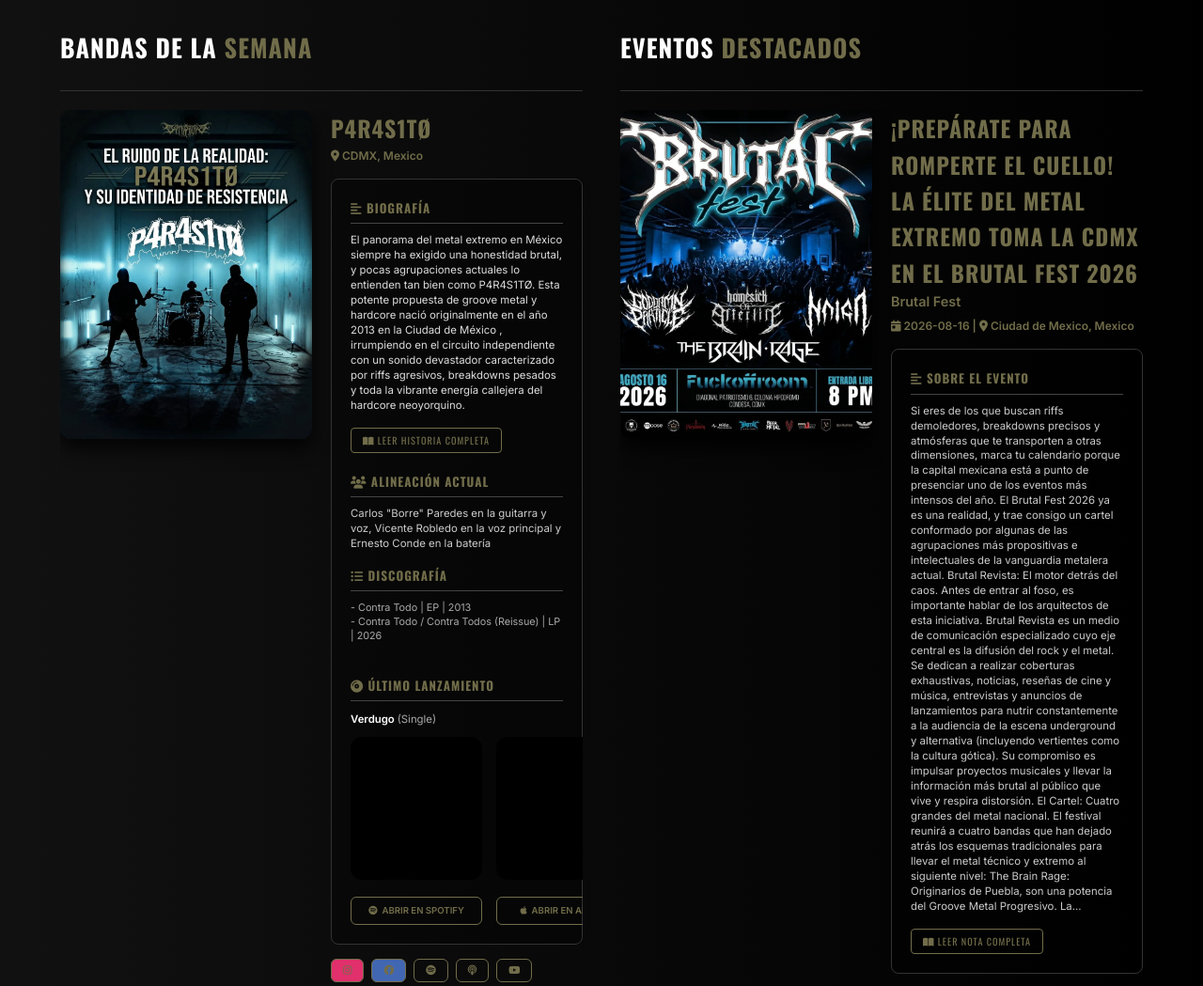
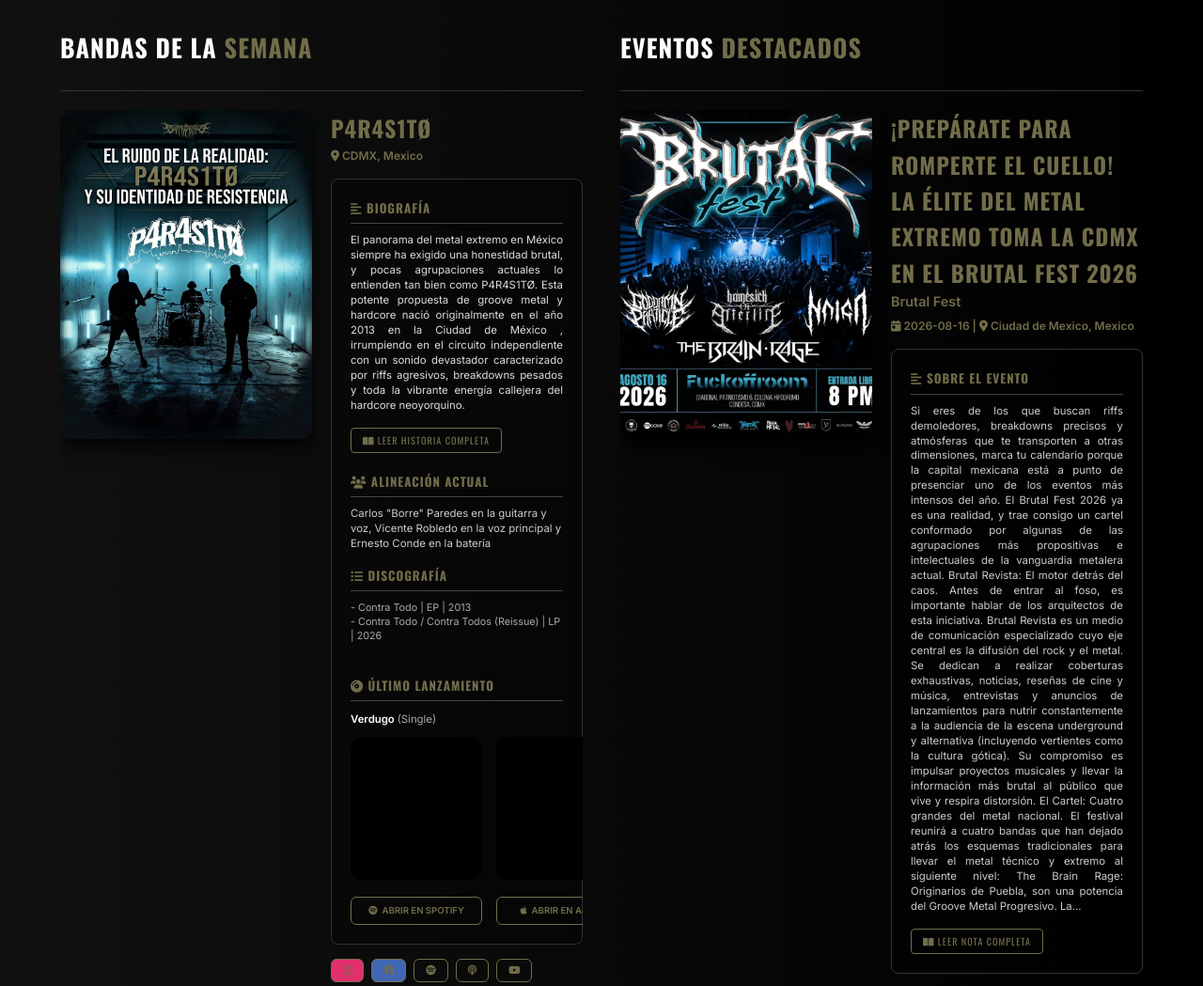
Before and after one commit to gothprods/gothprods_web, a Flask app: page / in a window 1280 px wide. Shown: the part 412-1461 px from the top of the page at 94% size. Run offline with Flask 3, Linux system fonts and the light colour scheme; data comes from the database, SQL or seed files in the repository; grey boxes are pictures that could not be loaded.

Commit message:
corecion panel de lectura rapida en eventos destacados y liberacion de eventos por error de horario

```diff
--- a/app.py
+++ b/app.py
@@ -186,7 +186,9 @@ def index():
     is_preview = request.args.get('preview') == '1' and 'user_id' in session
     conn = get_db_connection(live=not is_preview)
     import datetime
-    current_date = datetime.datetime.now().strftime("%Y-%m-%d")
+    import pytz
+    mexico_tz = pytz.timezone('America/Mexico_City')
+    current_date = datetime.datetime.now(mexico_tz).strftime("%Y-%m-%d")
 
     # Query for the latest Banda de la Semana
     raw_bandas = conn.execute("SELECT * FROM banda_semana ORDER BY id DESC").fetchall()
@@ -201,10 +203,11 @@ def index():
         fecha_fin = b['fecha_fin'] if 'fecha_fin' in b.keys() and b['fecha_fin'] else None
 
         in_date_range = True
-        if fecha_inicio and current_date < fecha_inicio:
-            in_date_range = False
-        if fecha_fin and current_date > fecha_fin:
-            in_date_range = False
+        if not is_preview:
+            if fecha_inicio and current_date < fecha_inicio:
+                in_date_range = False
+            if fecha_fin and current_date > fecha_fin:
+                in_date_range = False
 
         if is_active == 1 and in_date_range and b['nombre'] not in seen_bands:
             seen_bands.add(b['nombre'])
@@ -222,10 +225,11 @@ def index():
         fecha_fin = e['fecha_fin_pub'] if 'fecha_fin_pub' in e.keys() and e['fecha_fin_pub'] else None
 
         in_date_range = True
-        if fecha_inicio and current_date < fecha_inicio:
-            in_date_range = False
-        if fecha_fin and current_date > fecha_fin:
-            in_date_range = False
+        if not is_preview:
+            if fecha_inicio and current_date < fecha_inicio:
+                in_date_range = False
+            if fecha_fin and current_date > fecha_fin:
+                in_date_range = False
 
         if is_active == 1 and in_date_range:
             eventos_semana.append(e)
--- a/templates/index.html
+++ b/templates/index.html
@@ -137,7 +137,7 @@
                         <!-- Columna 1: Biografía Corta -->
                         <div>
                             <h4 style="color: var(--accent-color); font-family: 'Oswald', sans-serif; font-size: 1.1rem; text-transform: uppercase; margin-bottom: 10px; border-bottom: 1px solid #444; padding-bottom: 5px;"><i class="fa-solid fa-align-left"></i> Biografía</h4>
-                            <p style="font-size: 0.95rem; line-height: 1.4; margin-bottom: 15px; white-space: pre-line;">{{ banda_semana.bio_corta | striptags | truncate(500) }}</p>
+                            <div style="font-size: 0.95rem; line-height: 1.4; margin-bottom: 15px; text-align: justify; white-space: pre-wrap;">{{ banda_semana.bio_corta | replace('</div>', '\n') | replace('<br>', '\n') | replace('</p>', '\n') | striptags | truncate(500) }}</div>
                             <button onclick="openBandaModal({{ banda_semana.id }})" style="background: transparent; color: var(--accent-color); border: 1px solid var(--accent-color); padding: 5px 12px; font-size: 0.85rem; border-radius: 4px; cursor: pointer; text-transform: uppercase; font-family: 'Oswald', sans-serif; letter-spacing: 1px; transition: all 0.3s;"><i class="fa-solid fa-book-open"></i> Leer historia completa</button>
                         </div>
 
@@ -233,7 +233,7 @@
                                 <div style="display: grid; grid-template-columns: 1fr; gap: 20px; margin-top: 15px; background: rgba(0,0,0,0.3); padding: 20px; border-radius: 8px; border: 1px solid #333;">
                                     <div>
                                         <h4 style="color: var(--accent-color); font-family: 'Oswald', sans-serif; font-size: 1.1rem; text-transform: uppercase; margin-bottom: 10px; border-bottom: 1px solid #444; padding-bottom: 5px;"><i class="fa-solid fa-align-left"></i> Sobre el Evento</h4>
-                                        <p style="font-size: 0.95rem; line-height: 1.4; margin-bottom: 15px; color: #ccc; white-space: pre-line;">{{ evento.bio_corta | striptags | truncate(1300) }}</p>
+                                        <div style="font-size: 0.95rem; line-height: 1.4; margin-bottom: 15px; color: #ccc; text-align: justify; white-space: pre-wrap;">{{ evento.bio_corta | replace('</div>', '\n') | replace('<br>', '\n') | replace('</p>', '\n') | striptags | truncate(1300) }}</div>
                                         <button onclick="openEventoModal({{ evento.id }})" style="background: transparent; color: var(--accent-color); border: 1px solid var(--accent-color); padding: 5px 12px; font-size: 0.85rem; border-radius: 4px; cursor: pointer; text-transform: uppercase; font-family: 'Oswald', sans-serif; letter-spacing: 1px; transition: all 0.3s;"><i class="fa-solid fa-book-open"></i> Leer nota completa</button>
                                     </div>
                                 </div>
```
Also changed, not shown: production.db (added), testing.db (added).
